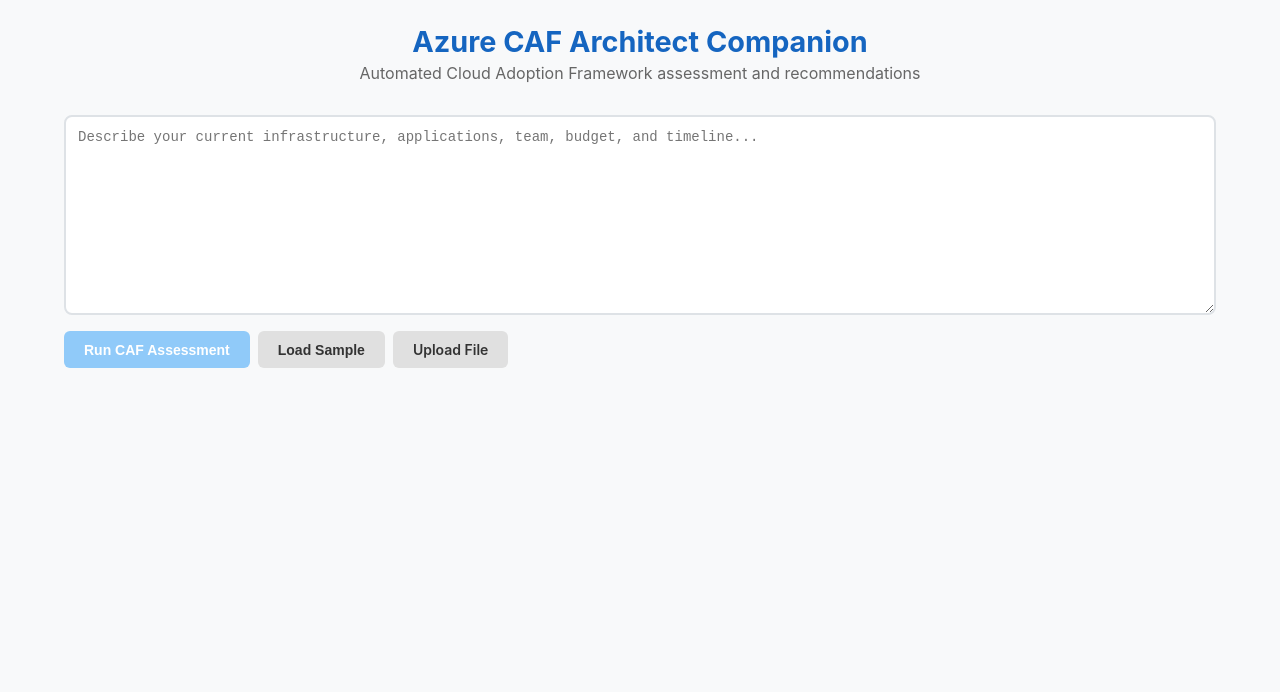
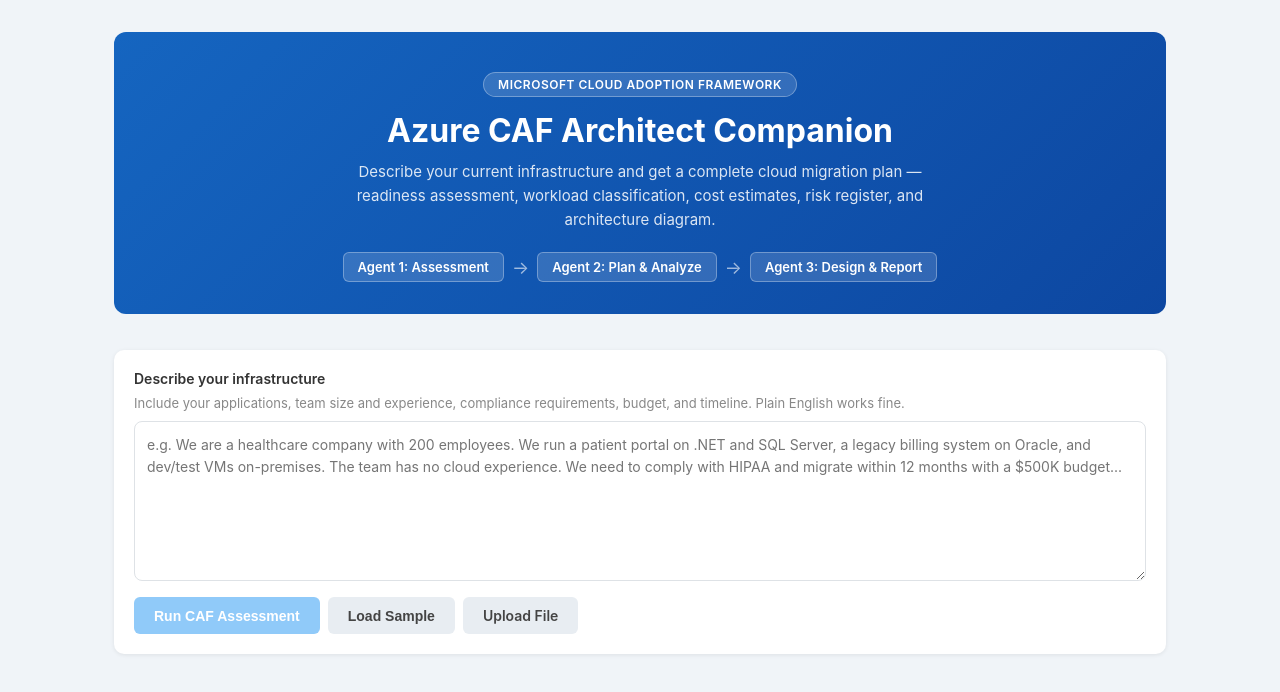
Before and after one commit to KhawarHabibKhan/azure-caf-architect-companion, a React (Vite) app in the folder frontend/: page / in a window 1280 px wide. Shown: the top 692 px of the page. Built offline with nearby package versions, Linux system fonts and the light colour scheme.

Commit message:
Add SSE streaming progress, live step tracker, and improved landing UI

```diff
--- a/frontend/src/App.jsx
+++ b/frontend/src/App.jsx
@@ -1,5 +1,4 @@
 import { useState } from "react";
-import { reviewInfrastructure } from "./api";
 import InputWizard from "./components/InputWizard";
 import AssessmentView from "./components/AssessmentView";
 import PlanView from "./components/PlanView";
@@ -7,50 +6,102 @@
 import RiskRegister from "./components/RiskRegister";
 import DiagramViewer from "./components/DiagramViewer";
 import ReportView from "./components/ReportView";
+import ProgressTracker from "./components/ProgressTracker";
 
 const TABS = ["Assessment", "Plan", "Costs", "Risks", "Architecture", "Report"];
+
+const TAB_SOURCES = {
+  Assessment: "Scored from your team's cloud experience, infrastructure complexity, and compliance requirements",
+  Plan: "Each app classified by the GPT-4.1 model using the CAF 7 R's framework",
+  Costs: "Live prices fetched from the Azure Retail Prices API — no estimates, real SKU pricing",
+  Risks: "Generated based on your compliance requirements, workload types, and team skill gaps",
+  Architecture: "Hub-spoke landing zone designed following Microsoft CAF best practices",
+  Report: "Synthesized from all three agent stages — Assessment, Plan & Analyze, and Design",
+};
 
 export default function App() {
   const [report, setReport] = useState(null);
   const [loading, setLoading] = useState(false);
   const [error, setError] = useState(null);
   const [activeTab, setActiveTab] = useState("Assessment");
+  const [stepStatus, setStepStatus] = useState({});
 
   const handleSubmit = async (content) => {
     setLoading(true);
     setError(null);
     setReport(null);
+    setStepStatus({});
+
     try {
-      const result = await reviewInfrastructure(content);
-      setReport(result);
-      setActiveTab("Assessment");
+      const response = await fetch("/api/review/stream", {
+        method: "POST",
+        headers: { "Content-Type": "application/json" },
+        body: JSON.stringify({ content }),
+      });
+
+      if (!response.ok) {
+        const err = await response.json().catch(() => ({ detail: "Request failed" }));
+        throw new Error(err.detail || `HTTP ${response.status}`);
+      }
+
+      const reader = response.body.getReader();
+      const decoder = new TextDecoder();
+      let buffer = "";
+
+      while (true) {
+        const { done, value } = await reader.read();
+        if (done) break;
+
+        buffer += decoder.decode(value, { stream: true });
+        const lines = buffer.split("\n");
+        buffer = lines.pop();
+
+        for (const line of lines) {
+          if (!line.startsWith("data: ")) continue;
+          let event;
+          try { event = JSON.parse(line.slice(6)); } catch { continue; }
+
+          if (event.step === "error") {
+            setError(event.message);
+            setLoading(false);
+            return;
+          }
+
+          setStepStatus(prev => ({ ...prev, [event.step]: event.status }));
+
+          if (event.step === "complete" && event.status === "done") {
+            setReport(event.data);
+            setActiveTab("Assessment");
+            setLoading(false);
+          }
+        }
+      }
     } catch (err) {
       setError(err.message);
-    } finally {
       setLoading(false);
     }
   };
 
   return (
     <div className="app">
-      <div className="header">
+      <div className="hero">
+        <div className="hero-badge">Microsoft Cloud Adoption Framework</div>
         <h1>Azure CAF Architect Companion</h1>
-        <p>Automated Cloud Adoption Framework assessment and recommendations</p>
+        <p>Describe your current infrastructure and get a complete cloud migration plan — readiness assessment, workload classification, cost estimates, risk register, and architecture diagram.</p>
+        <div className="hero-agents">
+          <div className="agent-pill">Agent 1: Assessment</div>
+          <div className="agent-arrow">→</div>
+          <div className="agent-pill">Agent 2: Plan & Analyze</div>
+          <div className="agent-arrow">→</div>
+          <div className="agent-pill">Agent 3: Design & Report</div>
+        </div>
       </div>
 
       <InputWizard onSubmit={handleSubmit} loading={loading} />
 
-      {error && <div className="error">{error}</div>}
+      {error && <div className="error-box">⚠ {error}</div>}
 
-      {loading && (
-        <div className="loading">
-          <div className="spinner" />
-          <p style={{ marginTop: 12 }}>Running CAF assessment pipeline...</p>
-          <p style={{ fontSize: 13, color: "#999" }}>
-            Parsing input → Assessment → Workload classification → Cost estimation → Risk analysis → Landing zone design
-          </p>
-        </div>
-      )}
+      {loading && <ProgressTracker stepStatus={stepStatus} />}
 
       {report && (
         <>
@@ -66,6 +117,8 @@
             ))}
           </div>
 
+          <div className="tab-source">{TAB_SOURCES[activeTab]}</div>
+
           {activeTab === "Assessment" && <AssessmentView data={report.assessment} summary={report.executive_summary} />}
           {activeTab === "Plan" && <PlanView workloads={report.plan?.workload_inventory} waves={report.plan?.migration_waves} />}
           {activeTab === "Costs" && <CostBreakdown data={report.cost_estimation} />}
--- a/frontend/src/components/InputWizard.jsx
+++ b/frontend/src/components/InputWizard.jsx
@@ -1,27 +1,6 @@
 import { useState } from "react";
 
-const SAMPLE = `Company: MediTrack Health Solutions
-Industry: Healthcare
-Employees: 200
-Compliance: HIPAA required
-
-Current Infrastructure:
-- 2 on-premises data centers (Dallas, Chicago)
-- Active Directory for identity
-- VMware vSphere managing 60 VMs
-
-Applications:
-1. Patient Portal - .NET Framework 4.8, SQL Server 2016 (2TB), 15K daily users, 99.9% SLA
-2. EHR System - Java on 8 VMs, Oracle 19c (5TB), HL7/FHIR integrations
-3. HR & Payroll - SAP SuccessFactors (SaaS), AD SSO
-4. Medical Imaging (PACS) - 50TB DICOM images, 80 radiologists
-5. Legacy Billing - COBOL on IBM AS/400, 20 years old
-6. Wiki & File Shares - Confluence VM + 3TB file server
-7. Dev/Test - 12 VMs, no production traffic
-
-Team: 1 IT Director, 3 Sysadmins, 2 Network Engineers, 1 Security Analyst, 8 Developers (.NET/Java), no cloud experience
-Budget: $800K migration, $30K/month ongoing
-Timeline: 12 months`;
+const SAMPLE = `MediTrack Health Solutions is a healthcare company with 200 employees operating out of a single on-premises data center in Chicago. They run 7 applications including a Patient Portal (React/Node.js, PostgreSQL, 5000 daily users), an EHR system (.NET, SQL Server 2TB, mission-critical), medical imaging storage (50TB DICOM), a legacy billing system on Oracle that is no longer vendor-supported, and dev/test VMs. HR is already on Workday. The team of 15 has no Azure experience. They must comply with HIPAA, have a $500K migration budget, $20K/month target, and need to complete the migration in 12 months.`;
 
 export default function InputWizard({ onSubmit, loading }) {
   const [content, setContent] = useState("");
@@ -35,21 +14,30 @@
 
   return (
     <div className="input-section">
+      <div className="input-label">Describe your infrastructure</div>
+      <div className="input-hint">
+        Include your applications, team size and experience, compliance requirements, budget, and timeline. Plain English works fine.
+      </div>
       <textarea
         value={content}
         onChange={(e) => setContent(e.target.value)}
-        placeholder="Describe your current infrastructure, applications, team, budget, and timeline..."
+        placeholder="e.g. We are a healthcare company with 200 employees. We run a patient portal on .NET and SQL Server, a legacy billing system on Oracle, and dev/test VMs on-premises. The team has no cloud experience. We need to comply with HIPAA and migrate within 12 months with a $500K budget..."
+        disabled={loading}
       />
       <div className="btn-row">
-        <button className="btn btn-primary" onClick={() => onSubmit(content)} disabled={loading || !content.trim()}>
+        <button
+          className="btn btn-primary"
+          onClick={() => onSubmit(content)}
+          disabled={loading || !content.trim()}
+        >
           {loading ? "Analyzing..." : "Run CAF Assessment"}
         </button>
-        <button className="btn btn-secondary" onClick={() => setContent(SAMPLE)}>
+        <button className="btn btn-secondary" onClick={() => setContent(SAMPLE)} disabled={loading}>
           Load Sample
         </button>
-        <label className="btn btn-secondary" style={{ cursor: "pointer" }}>
+        <label className="btn btn-secondary" style={{ cursor: loading ? "not-allowed" : "pointer", opacity: loading ? 0.6 : 1 }}>
           Upload File
-          <input type="file" accept=".txt,.md,.yaml,.yml" onChange={handleFile} style={{ display: "none" }} />
+          <input type="file" accept=".txt,.md" onChange={handleFile} style={{ display: "none" }} disabled={loading} />
         </label>
       </div>
     </div>
--- /dev/null
+++ b/frontend/src/components/ProgressTracker.jsx
@@ -0,0 +1,35 @@
+const STEPS = [
+  { key: "parsing",    label: "Parsing infrastructure description",        agent: null },
+  { key: "assessment", label: "Running readiness assessment",               agent: "Agent 1" },
+  { key: "planning",   label: "Classifying workloads & planning migration", agent: "Agent 2" },
+  { key: "design",     label: "Designing Azure landing zone",               agent: "Agent 3" },
+  { key: "diagram",    label: "Generating architecture diagram",            agent: "Agent 3" },
+  { key: "report",     label: "Building final report",                      agent: "Agent 3" },
+];
+
+export default function ProgressTracker({ stepStatus }) {
+  return (
+    <div className="progress-tracker">
+      <div className="progress-title">Running CAF Assessment Pipeline</div>
+      <div className="progress-steps">
+        {STEPS.map((s) => {
+          const status = stepStatus[s.key];
+          const isDone = status === "done" || stepStatus["complete"] === "done";
+          const isRunning = status === "running";
+
+          return (
+            <div key={s.key} className={`progress-step ${isDone ? "done" : isRunning ? "running" : "pending"}`}>
+              <div className="step-icon">
+                {isDone ? "✓" : isRunning ? <span className="step-spinner" /> : "○"}
+              </div>
+              <div className="step-info">
+                <span className="step-label">{s.label}</span>
+                {s.agent && <span className="step-agent">{s.agent}</span>}
+              </div>
+            </div>
+          );
+        })}
+      </div>
+    </div>
+  );
+}
--- a/frontend/src/index.css
+++ b/frontend/src/index.css
@@ -2,63 +2,147 @@
 
 body {
   font-family: -apple-system, BlinkMacSystemFont, "Segoe UI", Roboto, sans-serif;
-  background: #f8f9fa;
+  background: #f0f4f8;
   color: #1e1e1e;
 }
 
-.app { max-width: 1200px; margin: 0 auto; padding: 24px; }
+.app { max-width: 1100px; margin: 0 auto; padding: 32px 24px; }
 
-.header {
+/* Hero */
+.hero {
   text-align: center;
-  margin-bottom: 32px;
+  margin-bottom: 36px;
+  padding: 40px 24px 32px;
+  background: linear-gradient(135deg, #1565c0 0%, #0d47a1 100%);
+  border-radius: 12px;
+  color: #fff;
 }
-.header h1 { font-size: 1.8rem; color: #1565c0; }
-.header p { color: #666; margin-top: 4px; }
+.hero-badge {
+  display: inline-block;
+  background: rgba(255,255,255,0.15);
+  border: 1px solid rgba(255,255,255,0.3);
+  border-radius: 20px;
+  padding: 4px 14px;
+  font-size: 12px;
+  font-weight: 600;
+  letter-spacing: 0.5px;
+  margin-bottom: 14px;
+  text-transform: uppercase;
+}
+.hero h1 { font-size: 2rem; font-weight: 700; margin-bottom: 10px; }
+.hero p { font-size: 15px; color: rgba(255,255,255,0.85); max-width: 600px; margin: 0 auto 20px; line-height: 1.6; }
+.hero-agents { display: flex; align-items: center; justify-content: center; gap: 8px; flex-wrap: wrap; }
+.agent-pill {
+  background: rgba(255,255,255,0.15);
+  border: 1px solid rgba(255,255,255,0.3);
+  border-radius: 6px;
+  padding: 6px 14px;
+  font-size: 13px;
+  font-weight: 600;
+}
+.agent-arrow { color: rgba(255,255,255,0.6); font-size: 18px; }
 
 /* Input */
-.input-section { margin-bottom: 24px; }
+.input-section { margin-bottom: 24px; background: #fff; border-radius: 10px; padding: 20px; box-shadow: 0 1px 4px rgba(0,0,0,0.08); }
+.input-label { font-size: 14px; font-weight: 600; color: #333; margin-bottom: 8px; }
+.input-hint { font-size: 13px; color: #888; margin-bottom: 10px; }
 .input-section textarea {
-  width: 100%; min-height: 200px; padding: 12px;
-  border: 2px solid #dee2e6; border-radius: 8px;
-  font-family: monospace; font-size: 14px; resize: vertical;
+  width: 100%; min-height: 160px; padding: 12px;
+  border: 1.5px solid #dee2e6; border-radius: 8px;
+  font-family: inherit; font-size: 14px; resize: vertical; line-height: 1.6;
+  color: #333;
 }
 .input-section textarea:focus { border-color: #1565c0; outline: none; }
 
-.btn-row { display: flex; gap: 8px; margin-top: 12px; }
+.btn-row { display: flex; gap: 8px; margin-top: 12px; flex-wrap: wrap; }
 .btn {
   padding: 10px 20px; border: none; border-radius: 6px;
-  font-size: 14px; font-weight: 600; cursor: pointer;
+  font-size: 14px; font-weight: 600; cursor: pointer; transition: background 0.15s;
 }
 .btn-primary { background: #1565c0; color: #fff; }
 .btn-primary:hover { background: #1255a1; }
 .btn-primary:disabled { background: #90caf9; cursor: not-allowed; }
-.btn-secondary { background: #e0e0e0; color: #333; }
-.btn-secondary:hover { background: #d0d0d0; }
+.btn-secondary { background: #e8edf2; color: #444; }
+.btn-secondary:hover { background: #d8e0e8; }
+
+/* Progress tracker */
+.progress-tracker {
+  background: #fff;
+  border-radius: 10px;
+  padding: 24px;
+  margin-bottom: 24px;
+  box-shadow: 0 1px 4px rgba(0,0,0,0.08);
+}
+.progress-title {
+  font-size: 15px;
+  font-weight: 700;
+  color: #1565c0;
+  margin-bottom: 20px;
+}
+.progress-steps { display: flex; flex-direction: column; gap: 14px; }
+.progress-step {
+  display: flex;
+  align-items: center;
+  gap: 14px;
+}
+.step-icon {
+  width: 28px; height: 28px;
+  border-radius: 50%;
+  display: flex; align-items: center; justify-content: center;
+  font-size: 14px; font-weight: 700; flex-shrink: 0;
+}
+.progress-step.done .step-icon { background: #d4edda; color: #28a745; }
+.progress-step.running .step-icon { background: #e3f2fd; color: #1565c0; }
+.progress-step.pending .step-icon { background: #f0f4f8; color: #bbb; }
+.step-info { display: flex; align-items: center; gap: 10px; }
+.step-label { font-size: 14px; }
+.progress-step.done .step-label { color: #333; }
+.progress-step.running .step-label { color: #1565c0; font-weight: 600; }
+.progress-step.pending .step-label { color: #aaa; }
+.step-agent {
+  font-size: 11px; font-weight: 600;
+  background: #e3f2fd; color: #1565c0;
+  padding: 2px 7px; border-radius: 4px;
+}
+.step-spinner {
+  display: inline-block; width: 14px; height: 14px;
+  border: 2px solid #90caf9; border-top-color: #1565c0;
+  border-radius: 50%; animation: spin 0.7s linear infinite;
+}
+@keyframes spin { to { transform: rotate(360deg); } }
 
 /* Tabs */
-.tabs { display: flex; gap: 4px; margin-bottom: 16px; border-bottom: 2px solid #dee2e6; }
+.tabs {
+  display: flex; gap: 4px; margin-bottom: 6px;
+  border-bottom: 2px solid #dee2e6; overflow-x: auto;
+}
 .tab {
-  padding: 8px 16px; border: none; background: none;
-  font-size: 14px; cursor: pointer; color: #666;
+  padding: 9px 18px; border: none; background: none;
+  font-size: 14px; cursor: pointer; color: #666; white-space: nowrap;
   border-bottom: 2px solid transparent; margin-bottom: -2px;
 }
 .tab.active { color: #1565c0; border-bottom-color: #1565c0; font-weight: 600; }
+.tab-source {
+  font-size: 12px; color: #888; margin-bottom: 16px;
+  padding: 0 2px;
+}
 
 /* Cards */
 .card {
-  background: #fff; border-radius: 8px; padding: 20px;
-  box-shadow: 0 1px 3px rgba(0,0,0,0.1); margin-bottom: 16px;
+  background: #fff; border-radius: 10px; padding: 20px;
+  box-shadow: 0 1px 4px rgba(0,0,0,0.08); margin-bottom: 16px;
 }
-.card h3 { margin-bottom: 12px; color: #333; }
+.card h3 { margin-bottom: 12px; color: #1e1e1e; font-size: 15px; }
 
 /* Tables */
 table { width: 100%; border-collapse: collapse; }
-th, td { padding: 8px 12px; text-align: left; border-bottom: 1px solid #eee; }
-th { font-weight: 600; color: #555; font-size: 13px; }
+th, td { padding: 9px 12px; text-align: left; border-bottom: 1px solid #f0f0f0; }
+th { font-weight: 600; color: #555; font-size: 13px; background: #fafafa; }
+td { font-size: 14px; }
 
 /* Badges */
 .badge {
-  display: inline-block; padding: 2px 8px; border-radius: 4px;
+  display: inline-block; padding: 2px 9px; border-radius: 4px;
   font-size: 12px; font-weight: 600;
 }
 .badge-low { background: #d4edda; color: #155724; }
@@ -73,18 +157,12 @@
 .badge-retire { background: #eceff1; color: #455a64; }
 .badge-retain { background: #fffde7; color: #f9a825; }
 
-/* Loading */
-.loading { text-align: center; padding: 40px; color: #666; }
-.spinner {
-  display: inline-block; width: 32px; height: 32px;
-  border: 3px solid #dee2e6; border-top-color: #1565c0;
-  border-radius: 50%; animation: spin 0.8s linear infinite;
+/* Error */
+.error-box {
+  background: #fce4ec; color: #b71c1c; padding: 14px 16px;
+  border-radius: 8px; margin-bottom: 20px; font-size: 14px;
 }
-@keyframes spin { to { transform: rotate(360deg); } }
-
-/* Error */
-.error { background: #f8d7da; color: #721c24; padding: 12px; border-radius: 6px; margin-bottom: 16px; }
 
 /* Diagram */
-.diagram-container { height: 500px; border: 1px solid #dee2e6; border-radius: 8px; overflow: hidden; }
+.diagram-container { height: 520px; border: 1px solid #dee2e6; border-radius: 8px; overflow: hidden; }
 .diagram-container img { width: 100%; height: auto; }
```
Also changed, not shown: 2 other files (tests, documents, lock files or other folders).
